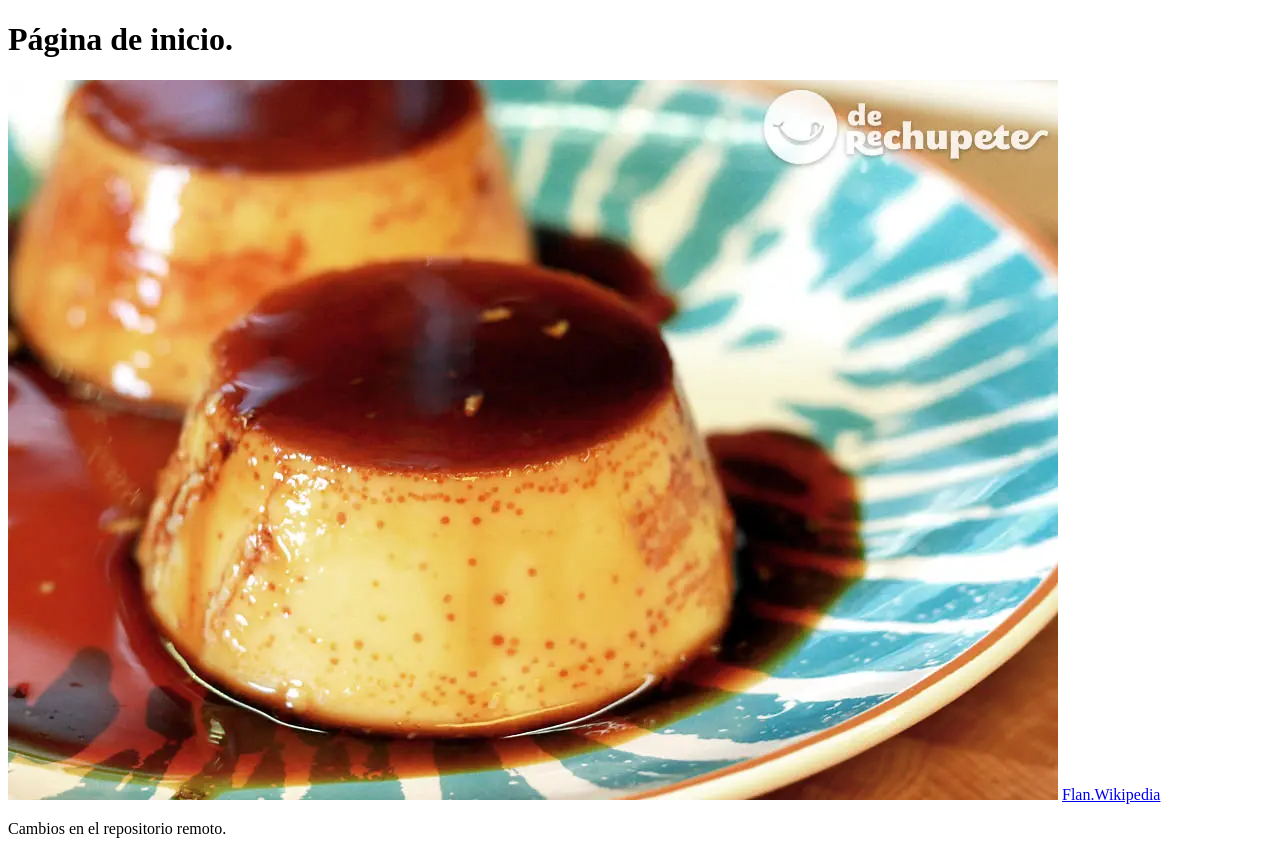
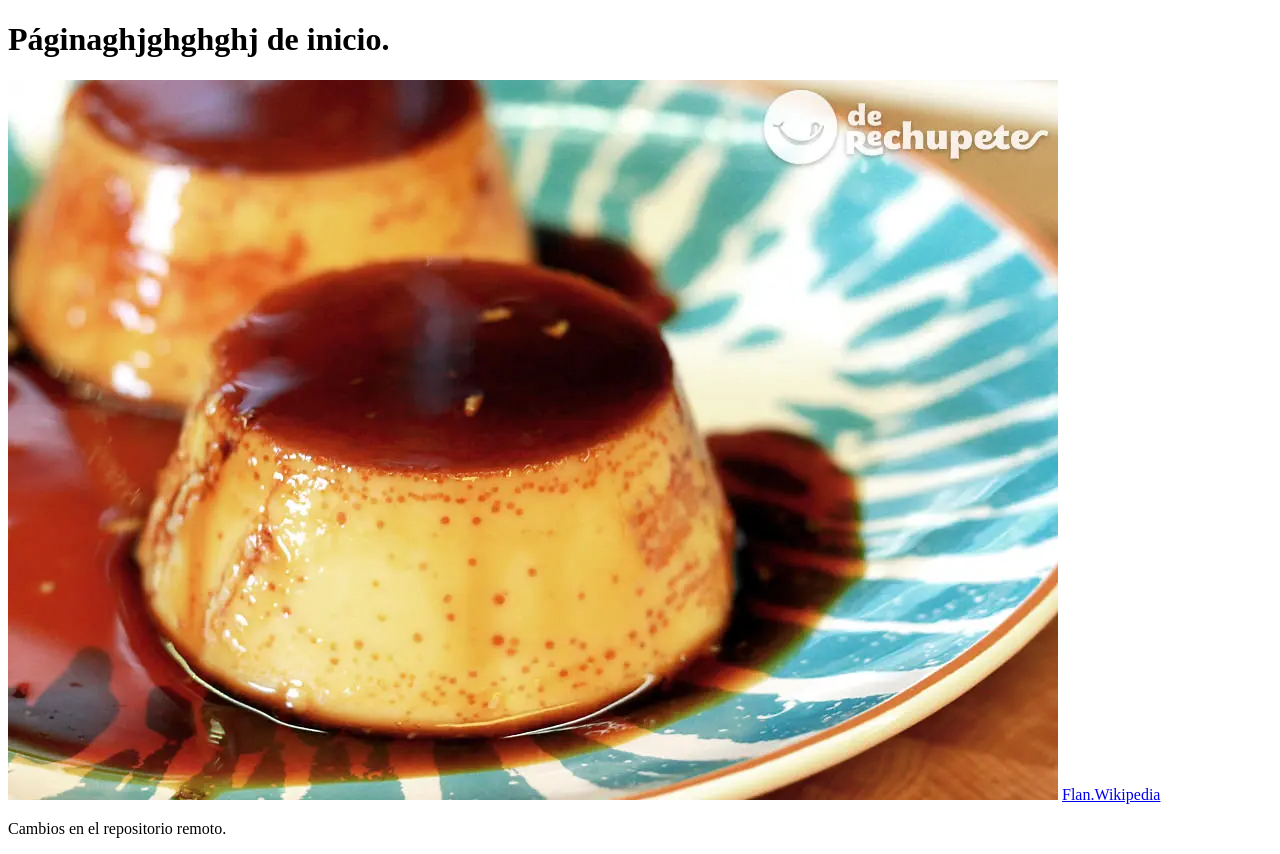
Before and after one commit to angelejercicios/ejercicioCV2, a plain HTML site: page index.html in a window 1280 px wide. Drawn offline with Linux system fonts and the light colour scheme.

Commit message:
Update index.html

```diff
--- a/index.html
+++ b/index.html
@@ -7,7 +7,7 @@
     <title>Document</title>
 </head>
 <body>
-    <h1>Página de inicio.</h1>
+    <h1>Páginaghjghghghj de inicio.</h1>
     <img src ="imagenes/flan.webp" alt ="Flan de huevo">
     <a href="https://es.wikipedia.org/wiki/Flan">Flan.Wikipedia</a>
     <p>Cambios en el repositorio remoto.</p>
```
